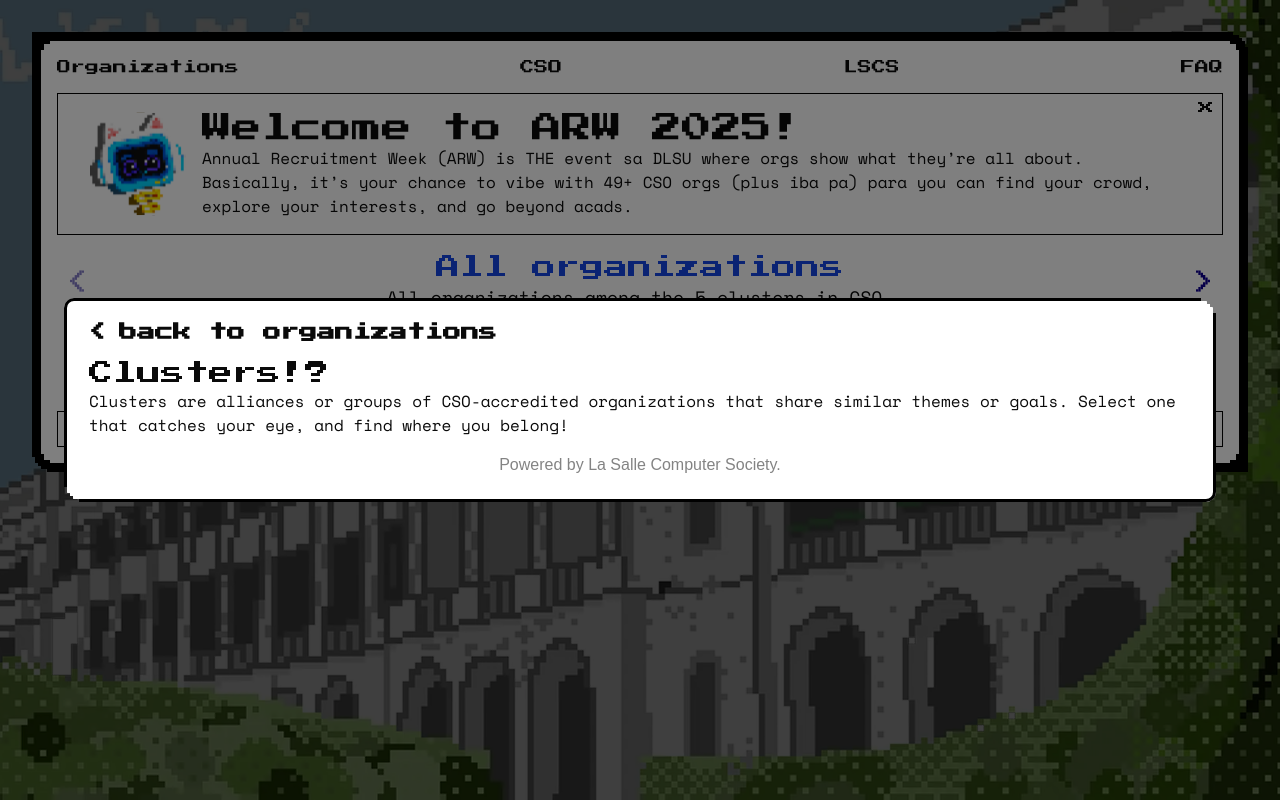
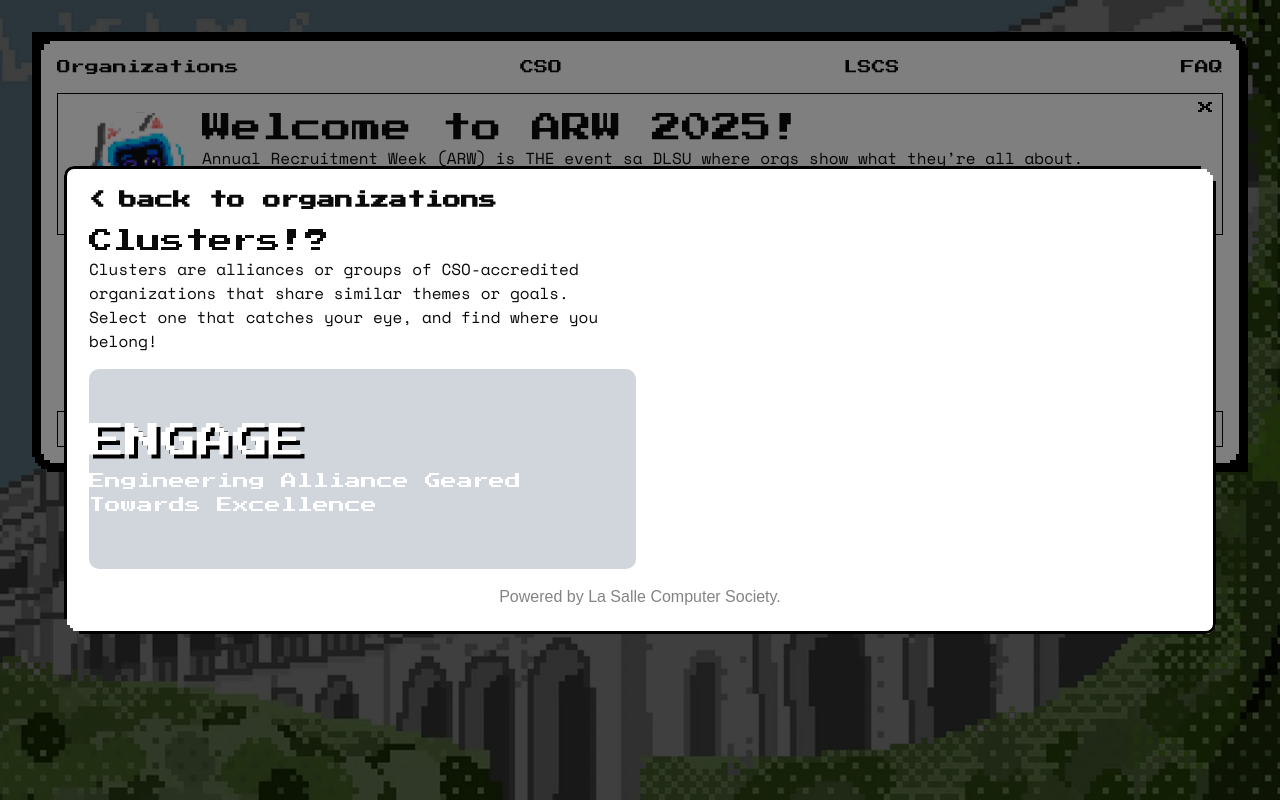
Before and after one commit to dlsu-lscs/arw-2025-web, a Next.js app: page / in a window 1280 px wide. Both pictures are taken after a click on the button "DISCOVER THE CLUSTERS". Built offline with nearby package versions, Linux system fonts and the light colour scheme; a web font is replaced by a local one.

Commit message:
feat: added engage card and first grids

```diff
--- a/src/features/clusters/containers/cluster-modal.tsx
+++ b/src/features/clusters/containers/cluster-modal.tsx
@@ -1,15 +1,15 @@
-"use client";
+'use client'
 import {
   Dialog,
   DialogContent,
   DialogHeader,
   DialogTitle,
-} from "@/components/ui/dialog";
-import { useClusterModalStore } from "../store/useClusterModalStore";
-import CloseModal from "@/components/modal/close-modal";
+} from '@/components/ui/dialog'
+import { useClusterModalStore } from '../store/useClusterModalStore'
+import CloseModal from '@/components/modal/close-modal'
 
 export default function ClusterModal() {
-  const { isOrgModalOpen, closeOrgModal } = useClusterModalStore();
+  const { isOrgModalOpen, closeOrgModal } = useClusterModalStore()
   return (
     <>
       <Dialog open={isOrgModalOpen} onOpenChange={closeOrgModal}>
@@ -19,21 +19,39 @@
               <CloseModal />
             </DialogTitle>
           </DialogHeader>
-          <div>
-            <h1 className="text-2xl">Clusters!?</h1>
-            <p className="font-space-mono">
-              Clusters are alliances or groups of CSO-accredited organizations
-              that share similar themes or goals. Select one that catches your
-              eye, and find where you belong!
-            </p>
-          </div>
-          <div className="flex justify-center">
+          <main className="grid grid-cols2 gap-4">
+            <section className="grid grid-cols-2 gap-2">
+              <section className="grid grid-cols-1 gap-4">
+                <div>
+                  <h1 className="text-2xl">Clusters!?</h1>
+                  <p className="font-space-mono">
+                    Clusters are alliances or groups of CSO-accredited
+                    organizations that share similar themes or goals. Select one
+                    that catches your eye, and find where you belong!
+                  </p>
+                </div>
+                <div>
+                  <div className="w-full h-[200px] bg-gray-300 flex justify-center items-center rounded-lg text-white">
+                    <div className="flex flex-col gap-2">
+                      <h1 className="text-left text-4xl [text-shadow:_4px_4px_0px_rgba(0,0,0,1)]">
+                        ENGAGE
+                      </h1>
+                      <p className="text-md">
+                        Engineering Alliance Geared Towards Excellence
+                      </p>
+                    </div>
+                  </div>
+                </div>
+              </section>
+            </section>
+          </main>
+          <footer className="flex justify-center">
             <h3 className="font-tiny5 opacity-50">
               Powered by La Salle Computer Society.
             </h3>
-          </div>
+          </footer>
         </DialogContent>
       </Dialog>
     </>
-  );
+  )
 }
```
